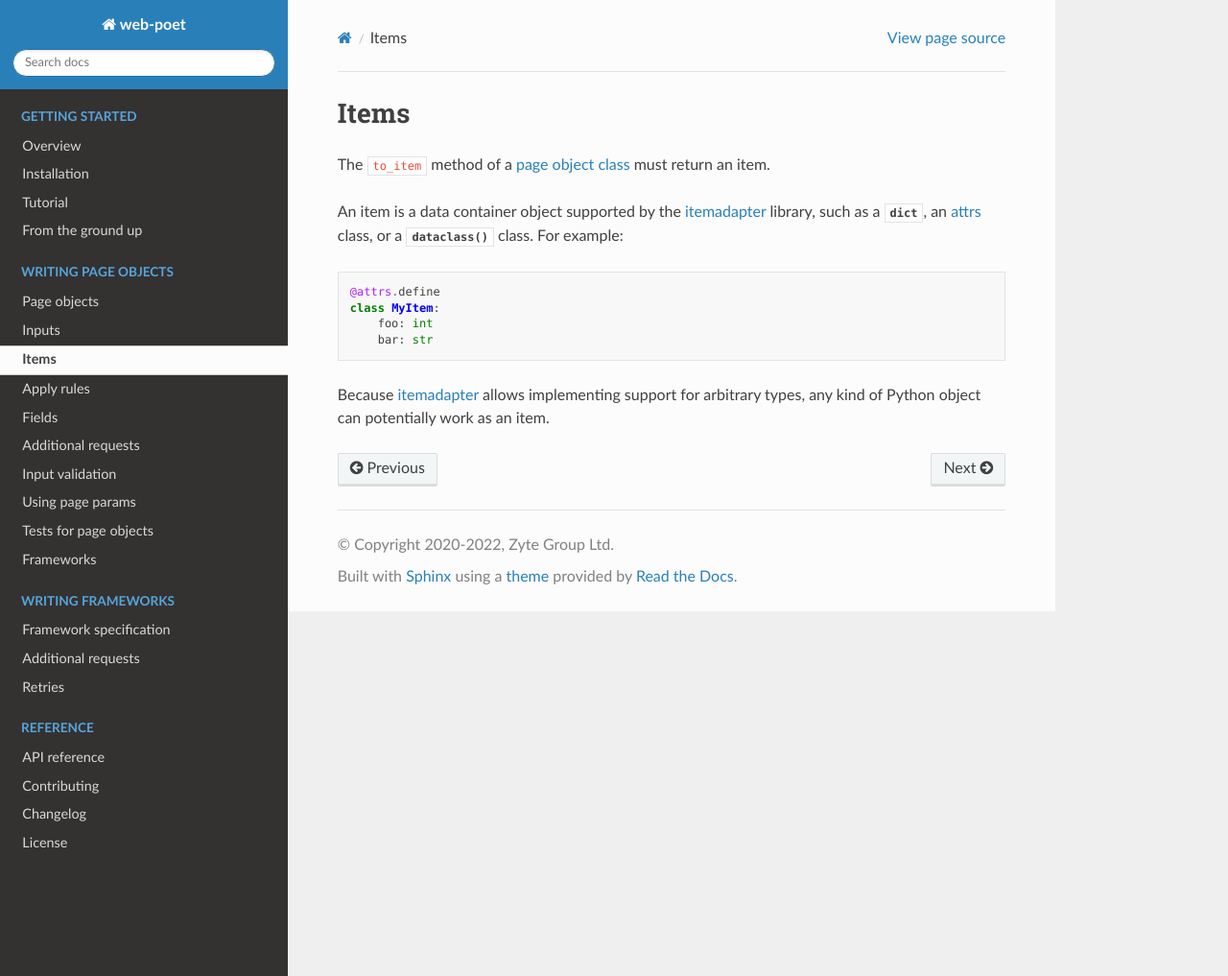
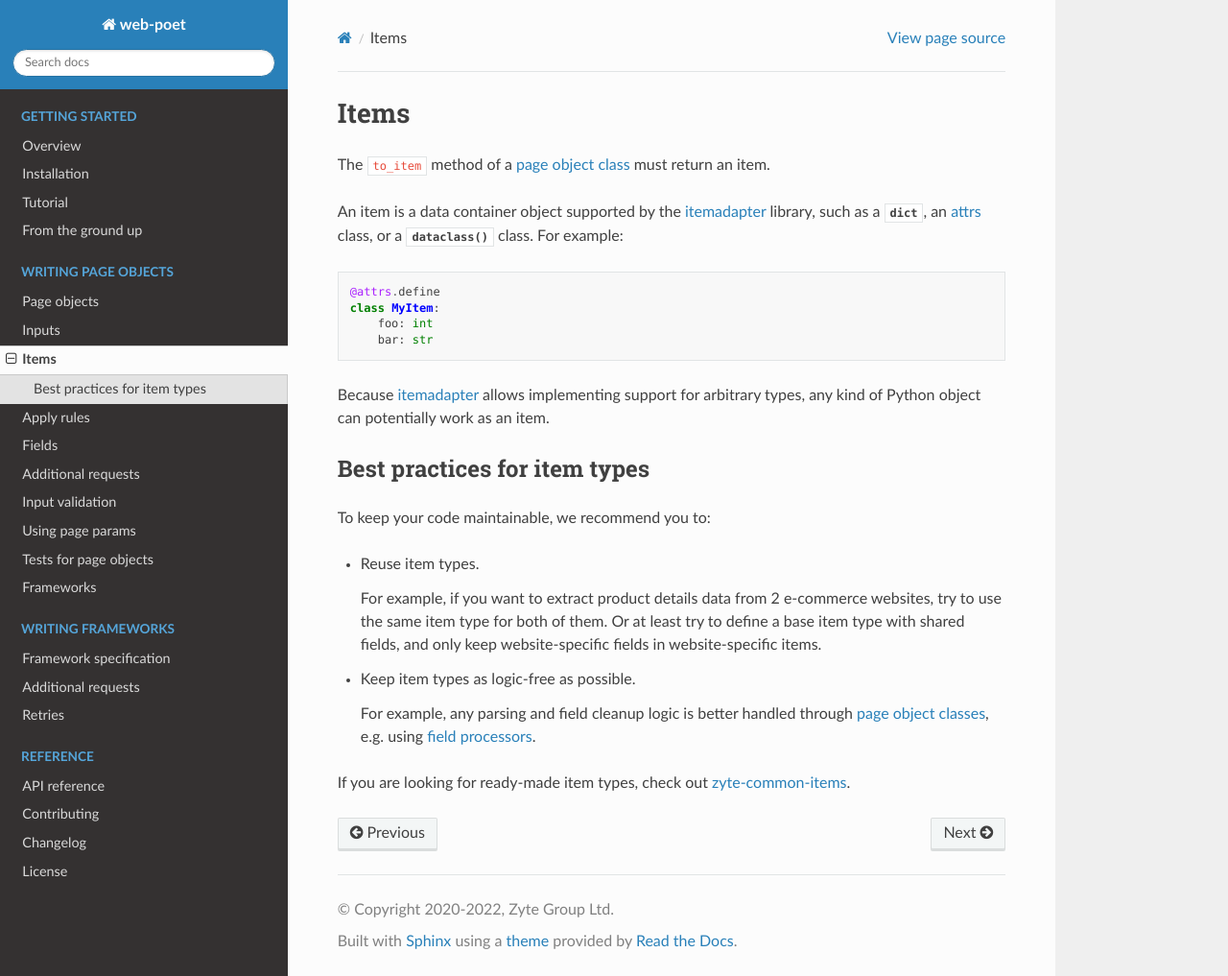
Before and after one commit to scrapinghub/web-poet, a Sphinx documentation site: the page built from docs/page-objects/items.rst, in a window 1280 px wide and 1017 px high. Shown: the whole window at 96% size. Built offline with Sphinx 7.4.7 and the Read the Docs theme 2.0.0, drawn with Linux system fonts in a browser that asks for light colours.

Commit message:
Cover best practices for item types

```diff
--- a/docs/page-objects/items.rst
+++ b/docs/page-objects/items.rst
@@ -23,3 +23,25 @@ class. For example:
 
 Because itemadapter_ allows implementing support for arbitrary types,
 any kind of Python object can potentially work as an item.
+
+Best practices for item types
+=============================
+
+To keep your code maintainable, we recommend you to:
+
+-   Reuse item types.
+
+    For example, if you want to extract product details data from 2 e-commerce
+    websites, try to use the same item type for both of them. Or at least try
+    to define a base item type with shared fields, and only keep
+    website-specific fields in website-specific items.
+
+-   Keep item types as logic-free as possible.
+
+    For example, any parsing and field cleanup logic is better handled through
+    :ref:`page object classes <page-object-classes>`, e.g. using :ref:`field
+    processors <field-processors>`.
+
+If you are looking for ready-made item types, check out `zyte-common-items`_.
+
+.. _zyte-common-items: https://zyte-common-items.readthedocs.io/en/latest/index.html
```
